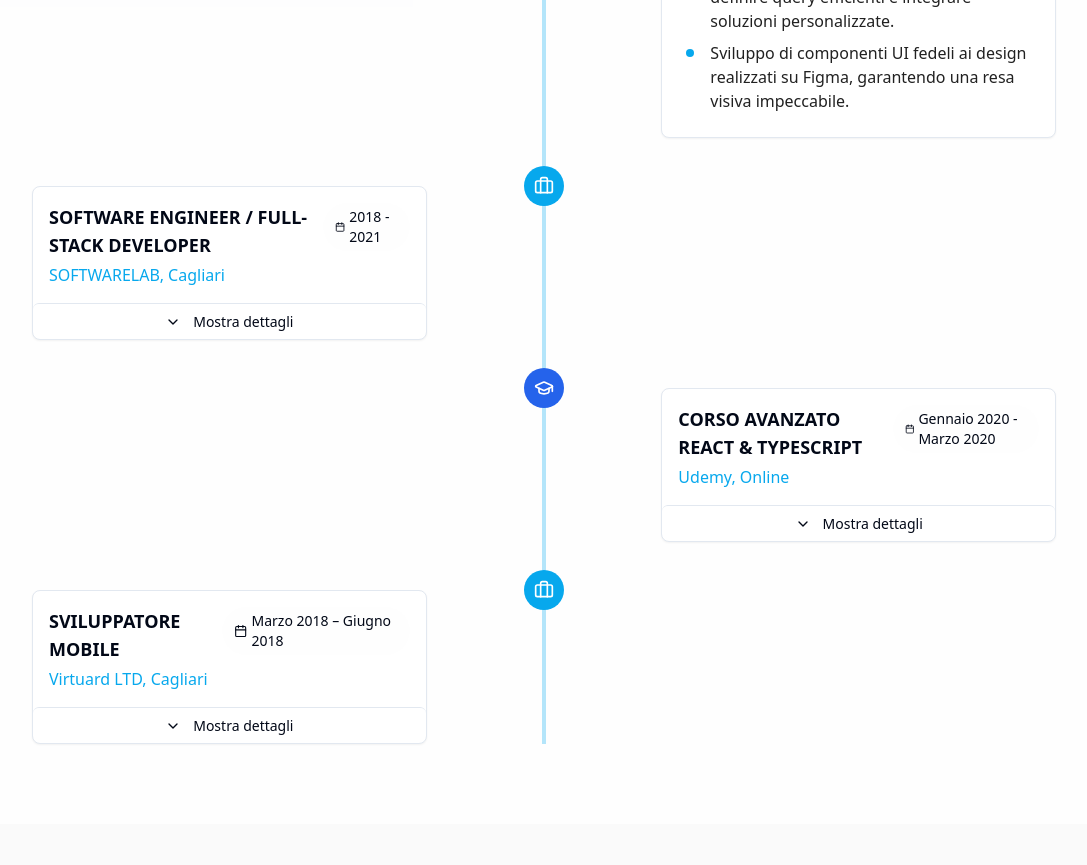
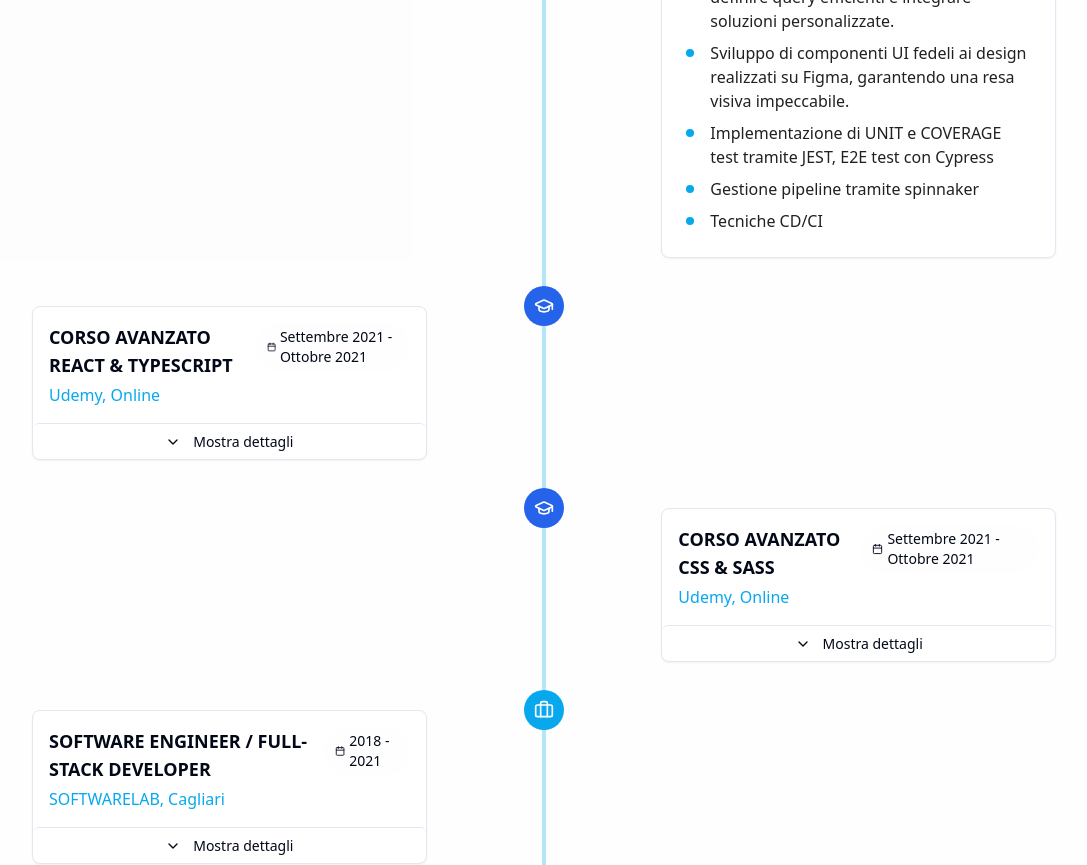
Before and after one commit to rperniciano/react-skill-display, a React (Vite) app: page / in a window 1280 px wide. Shown: the part 2280-3145 px from the top of the page, without its empty margins (96-1183 px from the left). Built offline with nearby package versions, Linux system fonts and the light colour scheme.

Commit message:
feat: updating work experience

```diff
--- a/src/components/WorkExperience.tsx
+++ b/src/components/WorkExperience.tsx
@@ -25,9 +25,38 @@ const timelineItems: TimelineItem[] = [
     description: [
       "Progettazione e implementazione di applicazioni Single Page (SPA) utilizzando React e GraphQL, ottimizzando prestazioni e usabilità.",
       "Collaborazione con il team back-end per definire query efficienti e integrare soluzioni personalizzate.",
-      "Sviluppo di componenti UI fedeli ai design realizzati su Figma, garantendo una resa visiva impeccabile."
+      "Sviluppo di componenti UI fedeli ai design realizzati su Figma, garantendo una resa visiva impeccabile.",
+      "Implementazione di UNIT e COVERAGE test tramite JEST, E2E test con Cypress",
+      "Gestione pipeline tramite spinnaker",
+      "Tecniche CD/CI"
     ],
     type: "work"
+  },
+  {
+    id: 3,
+    title: "CORSO AVANZATO REACT & TYPESCRIPT",
+    organization: "Udemy",
+    period: "Settembre 2021 - Ottobre 2021",
+    location: "Online",
+    description: [
+      "Approfondimento delle tecniche avanzate di React con TypeScript",
+      "Implementazione di pattern moderni per lo state management",
+      "Sviluppo di applicazioni React ottimizzate con considerazioni per performance e accessibilità"
+    ],
+    type: "education"
+  },
+  {
+    id: 3,
+    title: "CORSO AVANZATO CSS & SASS",
+    organization: "Udemy",
+    period: "Settembre 2021 - Ottobre 2021",
+    location: "Online",
+    description: [
+      "Approfondimento delle tecniche CSS avanzate",
+      "Studio approfondito del preprocessore SASS",
+      "Sviluppo SPA completamente responsive, con il solo utilizzo di CSS/SASS"
+    ],
+    type: "education"
   },
   {
     id: 2,
@@ -41,19 +70,6 @@ const timelineItems: TimelineItem[] = [
       "Redazione di manuali utente e report analitici per il monitoraggio e la risoluzione di eventuali criticità."
     ],
     type: "work"
-  },
-  {
-    id: 3,
-    title: "CORSO AVANZATO REACT & TYPESCRIPT",
-    organization: "Udemy",
-    period: "Gennaio 2020 - Marzo 2020",
-    location: "Online",
-    description: [
-      "Approfondimento delle tecniche avanzate di React con TypeScript",
-      "Implementazione di pattern moderni per lo state management",
-      "Sviluppo di applicazioni React ottimizzate con considerazioni per performance e accessibilità"
-    ],
-    type: "education"
   },
   {
     id: 4,
```
